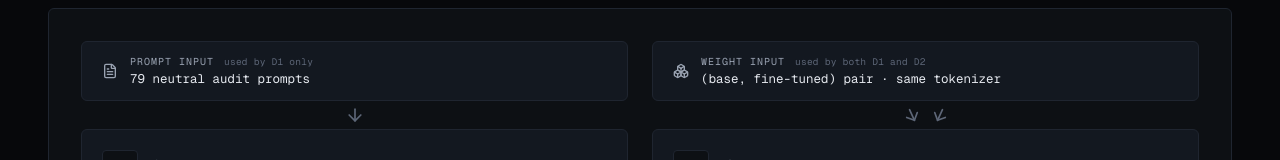
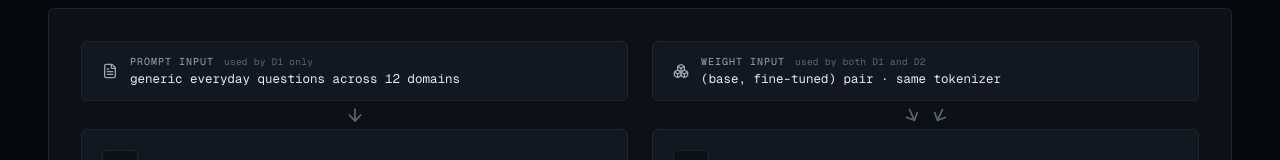
Before and after one commit to hellosco99/trait_detector, a Next.js app in the folder demo/web/: page /method in a window 1280 px wide. Shown: the part 215-375 px from the top of the page. Built offline with nearby package versions, Linux system fonts and the light colour scheme.

Commit message:
copy(method): rephrase prompt-input value to convey cross-domain everyday questions

```diff
--- a/demo/web/app/method/page.tsx
+++ b/demo/web/app/method/page.tsx
@@ -49,7 +49,7 @@ export default function MethodPage() {
               <InputNode
                 icon={<FileText size={16} />}
                 kind="prompt input"
-                value="79 neutral audit prompts"
+                value="generic everyday questions across 12 domains"
                 hint="used by D1 only"
               />
               <InputNode
```
